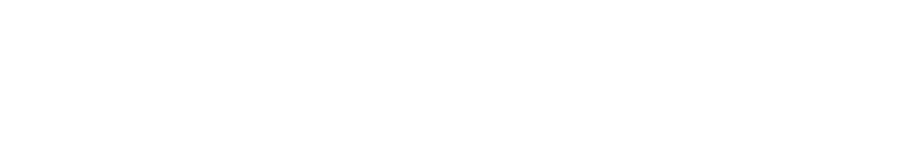
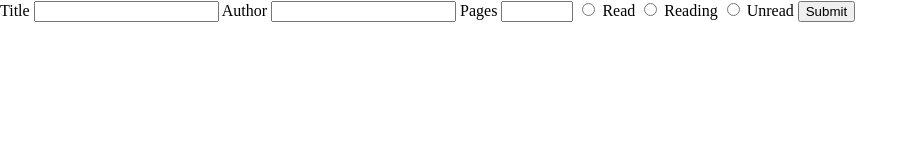
Before and after one commit to DeadpanCakes/Library, a plain HTML site: page index.html in a window 1280 px wide. Shown: the whole page, without its empty margins (0-918 px from the left). Drawn offline with Linux system fonts and the light colour scheme.

Commit message:
added the form to the html file

```diff
--- a/index.html
+++ b/index.html
@@ -7,4 +7,32 @@
 </head>
 
 <body>
+    <form action="">
+        <label for="title">Title</label>
+        <input type="text" id="title">
+        <label for="author">Author</label>
+        <input type="text" id="author">
+        <label for="pages">Pages</label>
+        <input type="number" id="pages" min="1" max="9999">
+        <input type="radio" name="status" id="read">
+        <label for="read">Read</label>
+        <input type="radio" name="status" id="reading">
+        <label for="reading">Reading</label>
+        <input type="radio" name="status" id="unread">
+        <label for="unread">Unread</label>
+        <input type="submit" id="submitBtn">
+    </form>
 </body>
+
+<!-- write a form to accept all relevant information
+form
+    label for = "title"> Title
+    input id = "title" type = text
+    label for = "author"> Author
+    input id = "author" type = text
+    label for = "pages"> Pages
+    input id = "pages" type = numeber min = 1 max = 9,999
+    input id = "read" type = radio
+    label for = "read"> Read
+    input id = "unread" type = radio
+    label for = "unread"> Unread -->
```
